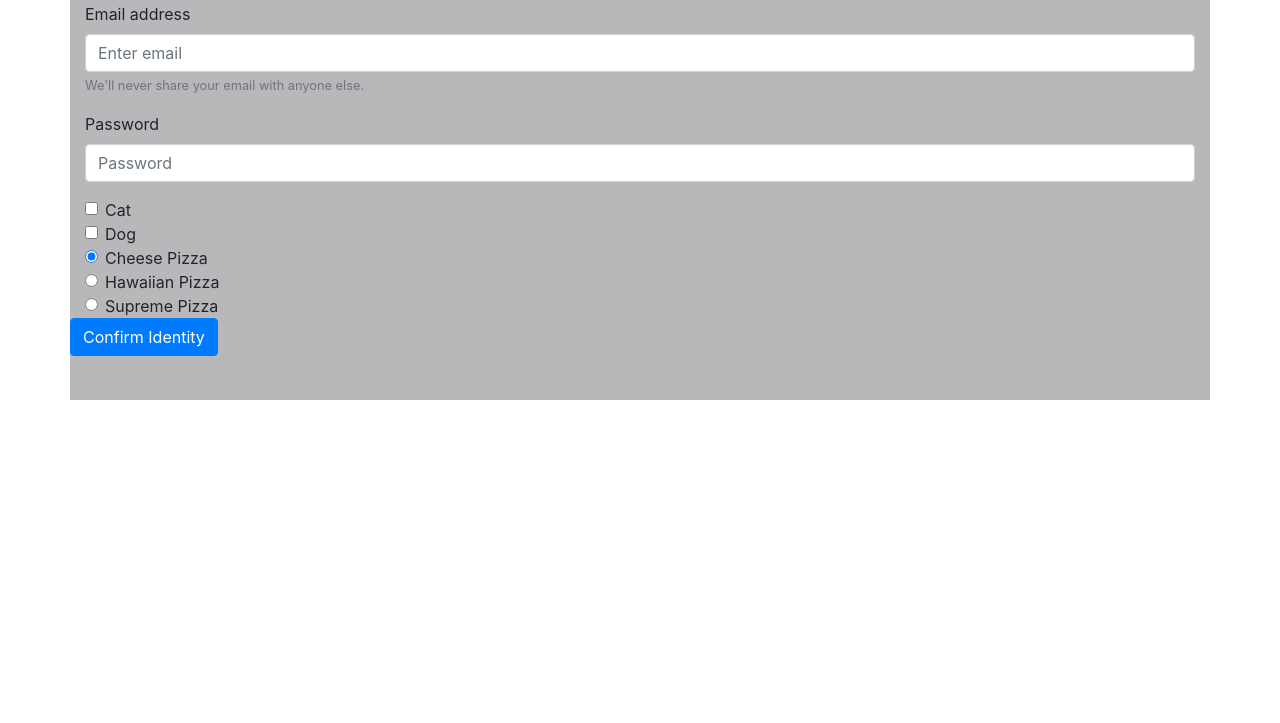
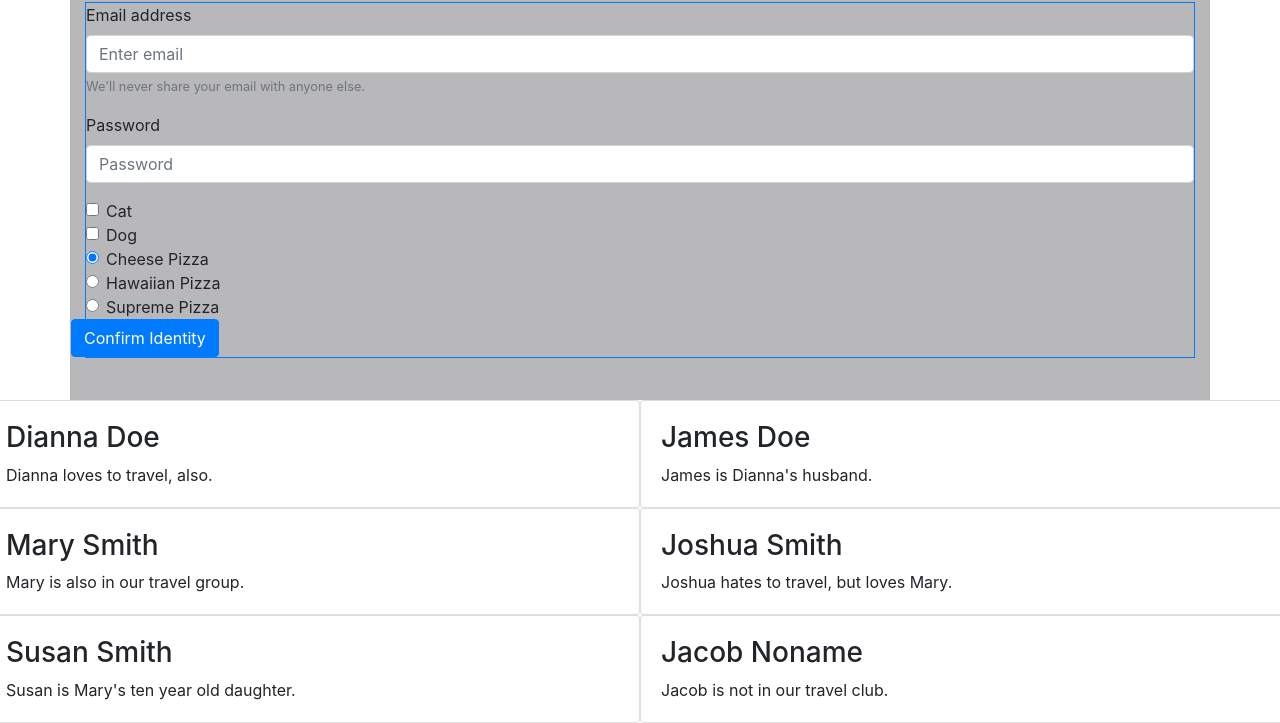
Before and after one commit to mrobinson526/Bootstrap4Drills, a plain HTML site: page index.html in a window 1280 px wide. Shown: the part 100-823 px from the top of the page. Before the commit the page ends 800 px from the top, so only its background shows below. Drawn offline with nearby package versions, Linux system fonts and the light colour scheme.

Commit message:
Second commit

```diff
--- a/index.html
+++ b/index.html
@@ -24,6 +24,7 @@
                 <h2>Column 3 - end</h2>
             </div>
         </div>
+        <div class="border border-primary">
         <div class="row"></div>
         <div class="row">
             <div class="col-12">
@@ -37,7 +38,7 @@
                   <label for="exampleInputPassword1">Password</label>
                   <input type="password" class="form-control" id="exampleInputPassword1" placeholder="Password">
                 </div>
-                <div class="form-check" span class="border border-primary">
+                <div class="form-check">
                     <input class="form-check-input" type="checkbox" value="" id="defaultCheck1">
                     <label class="form-check-label" for="defaultCheck1">
                       Cat
@@ -69,12 +70,48 @@
                   </div>
                 </div>
                 <button type="submit" class="btn btn-primary">Confirm Identity</button>
-              </span>
+              </div>
               </div>
               </form>
         </div>
+        <div class="row">
+          <div class="card w-50">
+            <div class="card-body">
+                <h3 class="friend-name">Dianna Doe</h3>
+                <p class="card-text">Dianna loves to travel, also.</p>
+            </div>
+        </div>
+        <div class="card w-50">
+          <div class="card-body">
+              <h3 class="friend-name">James Doe</h3>
+              <p class="card-text">James is Dianna's husband.</p>
+          </div>
+      </div>
+      <div class="card w-50">
+        <div class="card-body">
+            <h3 class="friend-name">Mary Smith</h3>
+            <p class="card-text">Mary is also in our travel group.</p>
+        </div>
     </div>
-
-
+    <div class="card w-50">
+      <div class="card-body">
+          <h3 class="friend-name">Joshua Smith</h3>
+          <p class="card-text">Joshua hates to travel, but loves Mary.</p>
+      </div>
+  </div>
+  <div class="card w-50">
+    <div class="card-body">
+        <h3 class="friend-name">Susan Smith</h3>
+        <p class="card-text">Susan is Mary's ten year old daughter.</p>
+    </div>
+</div>
+<div class="card w-50">
+  <div class="card-body">
+      <h3 class="friend-name">Jacob Noname</h3>
+      <p class="card-text">Jacob is not in our travel club.</p>
+  </div>
+</div>
+        </div>
+    </div>
 </body>
 </html>
--- a/styles.css
+++ b/styles.css
@@ -2,10 +2,7 @@
     background-color: rgb(184, 184, 187);
     height: 500px;
 }
-.border {
-    border-primary;
-}
 
 .p-3 {
-    padding: $spacer !important;
+    padding: $spacer !important
   }
```
